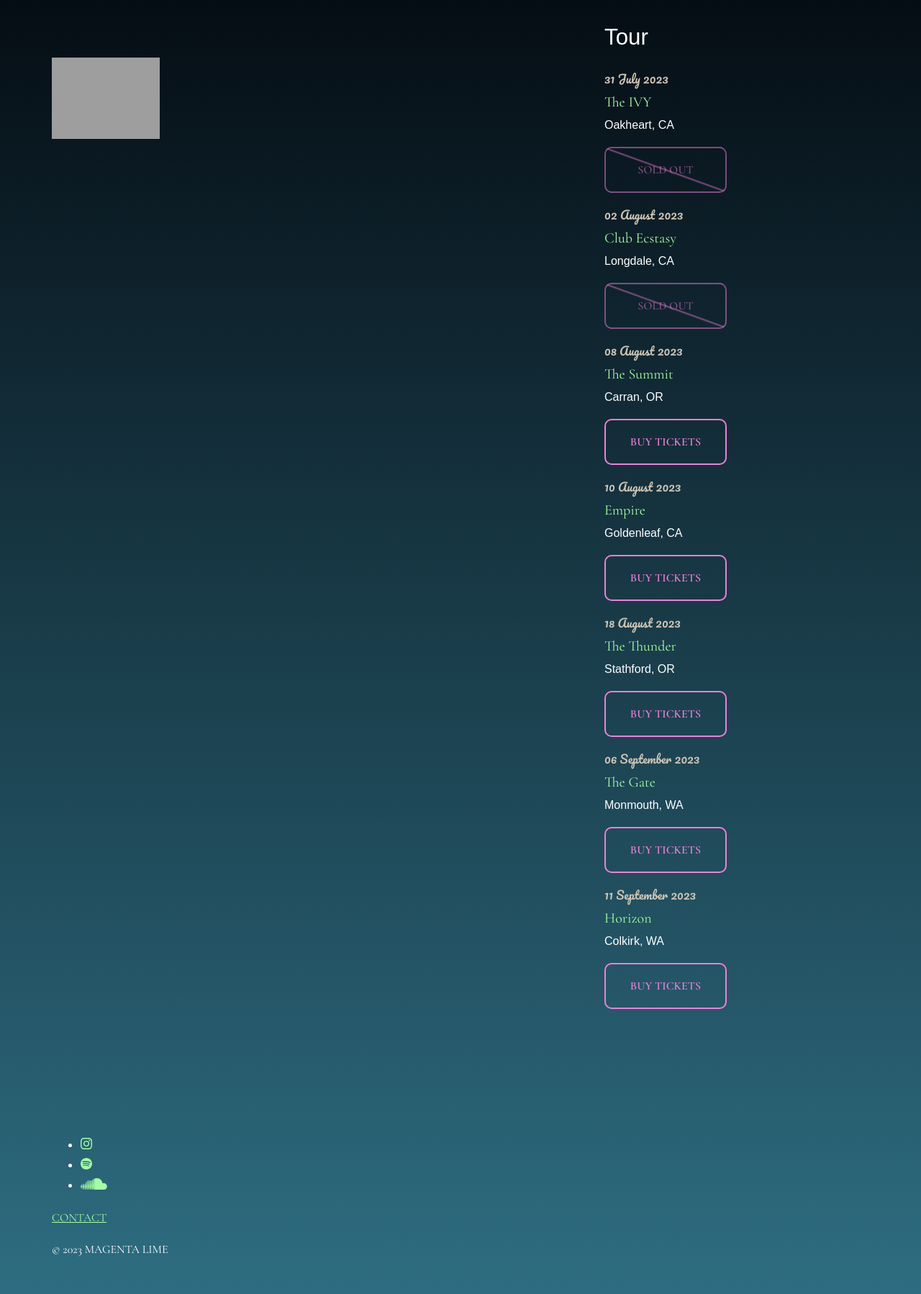
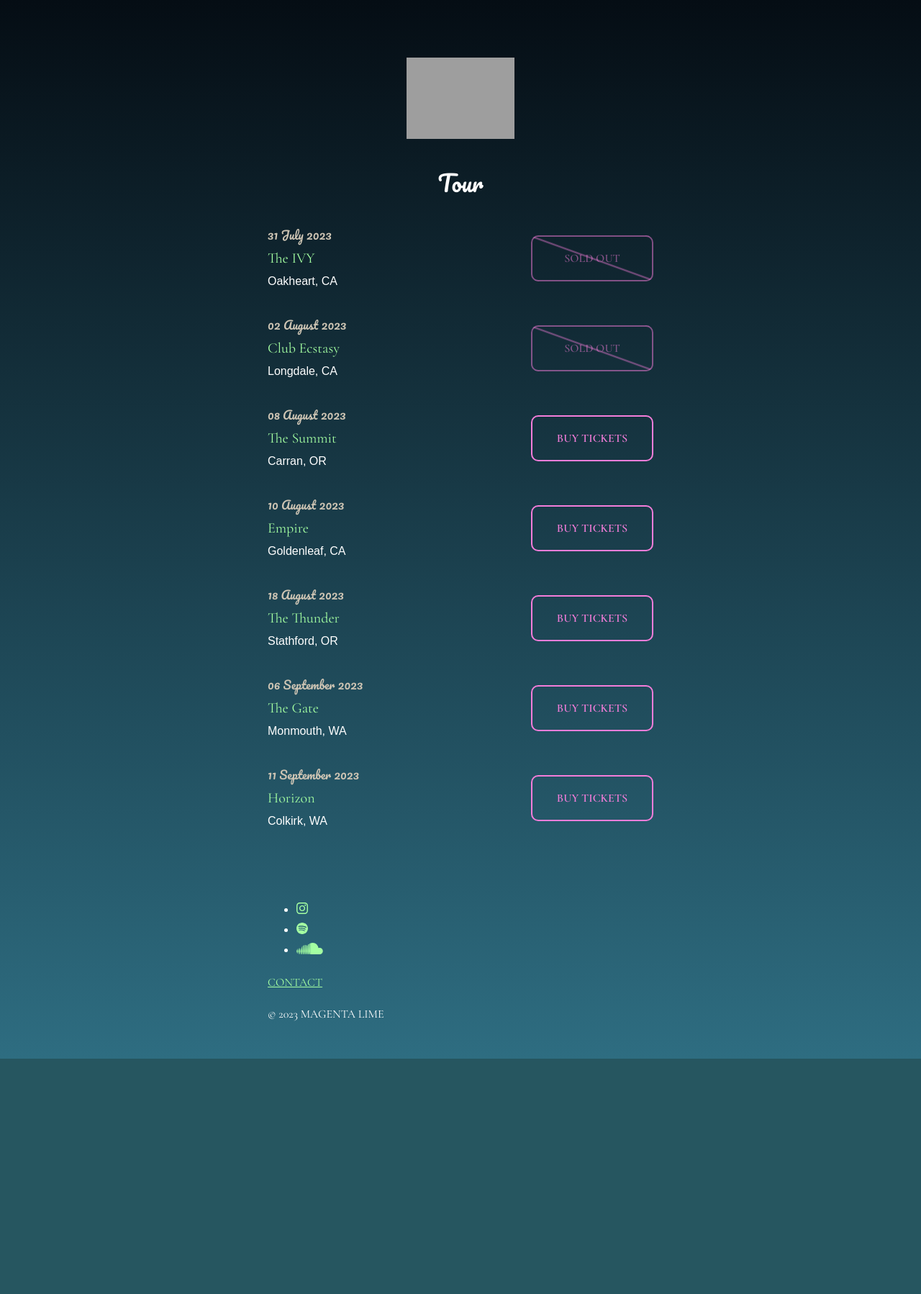
Before and after one commit to momchilmitev/magentalime, a PHP site: page /tour.html in a window 1280 px wide. Shown: the whole page at 72% size. After the commit the page ends 1471 px from the top, so only its background shows below. Run offline with PHP 8.4, Linux system fonts and the light colour scheme; grey boxes are pictures that could not be loaded.

Commit message:
styled the main section and fixed some bugs on the tour page

```diff
--- a/tour.css
+++ b/tour.css
@@ -133,6 +133,7 @@
   header {
     padding-top: 3rem;
     padding-bottom: 2rem;
+    text-align: center;
   }
 
   header img {
@@ -141,8 +142,24 @@
 }
 
 @layer tour {
+  main {
+    display: grid;
+    grid-template-columns: 1fr 1fr;
+  }
+
+  main h1 {
+    grid-area: 1/1/2/3;
+    font-family: var(--cursive);
+    text-align: center;
+  }
+
   main p {
     font-family: var(--sans-serif);
+  }
+
+  main p:nth-child(odd) {
+    justify-self: end;
+    align-self: center;
   }
 
   .date {
@@ -192,16 +209,7 @@
 
 @media (min-width: 800px) {
   .wrapper {
-    max-width: 800px;
+    max-width: 600px;
     padding: 2rem;
   }
 }
-
-@media (min-width: 1025px) {
-  .wrapper {
-    display: grid;
-    grid-template-columns: 2fr 1fr;
-    gap: 0 2rem;
-    max-width: 1200px;
-  }
-}
```
